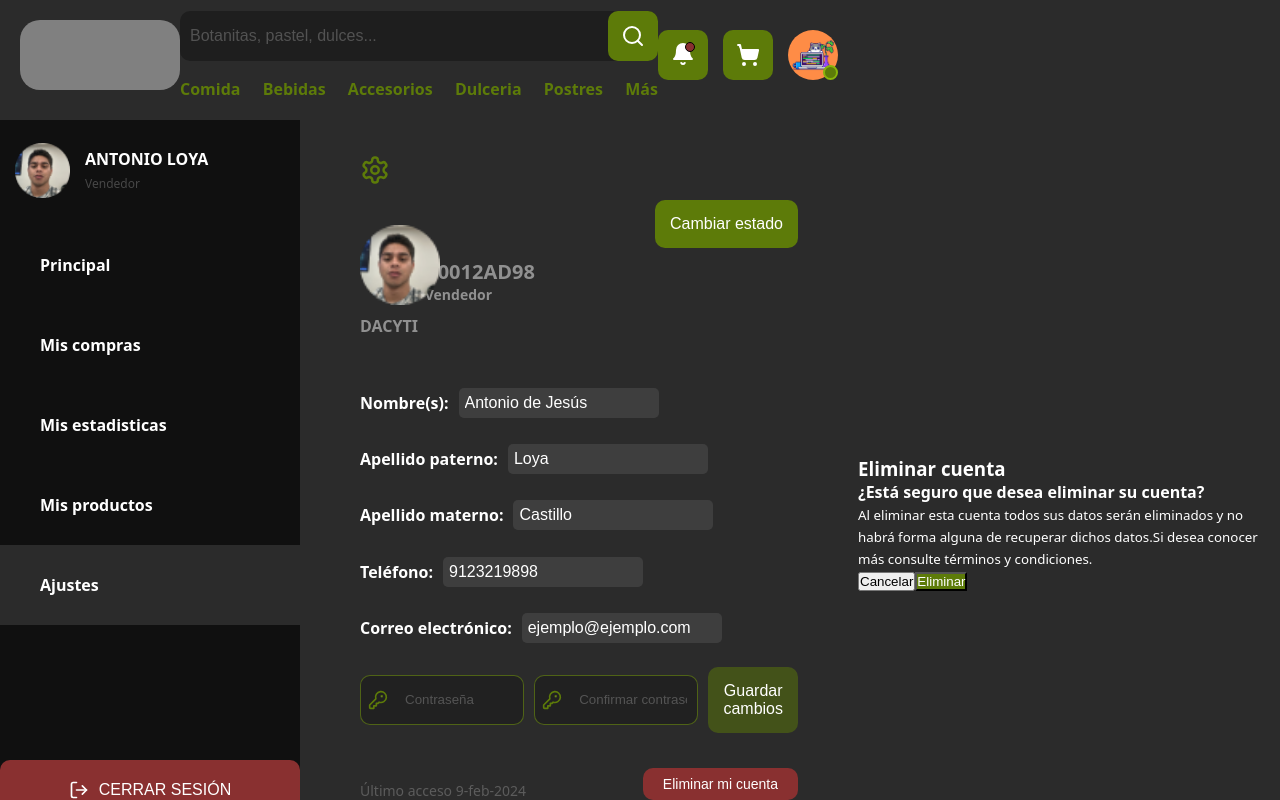
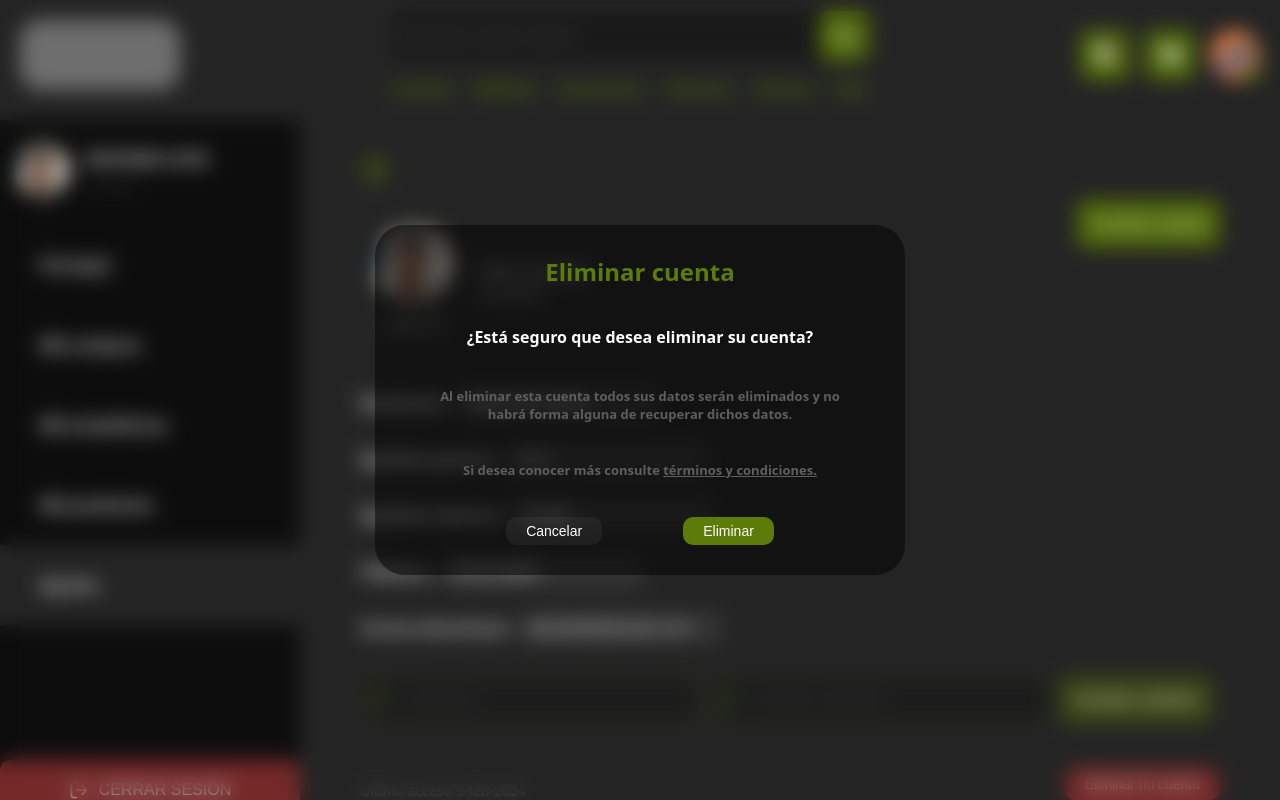
Before and after one commit to adrianhdez2/choco-market, a React (Vite) app: page /user/settings in a window 1280 px wide. Both pictures are taken after a click on the button "Eliminar mi cuenta". Shown: the top 800 px of the page. Built offline with nearby package versions, Linux system fonts and the light colour scheme.

Commit message:
Styles for modal delete account

```diff
--- a/src/styles/index.css
+++ b/src/styles/index.css
@@ -1975,7 +1975,6 @@ input[type="number"]::-webkit-outer-spin-button {
     height: 100%;
     display: flex;
     align-items: start;
-    justify-content: start;
 }
 
 .settings_img_user_container {
@@ -1983,9 +1982,9 @@ input[type="number"]::-webkit-outer-spin-button {
     height: 100%;
     display: flex;
     flex-direction: column;
-    align-items: start;
-    justify-content: center;
+    align-items: center;
     row-gap: 10px;
+    justify-content: center;
 }
 
 .settings_details_user_container {
@@ -2163,6 +2162,91 @@ input[type="number"]::-webkit-outer-spin-button {
     cursor: pointer;
 }
 
+/* MODAL CERRAR SESION */
+
+.container_dialog {
+    position: fixed;
+    top: 0;
+    left: 0;
+    width: 100%;
+    height: 100%;
+    display: flex;
+    align-items: center;
+    justify-content: center;
+    background-color: var(--black-14);
+    backdrop-filter: blur(10px);
+    text-align: center;
+    row-gap: 20px;
+}
+
+.dialog {
+    width: 100%;
+    max-width: 530px;
+    height: 100%;
+    height: 350px;
+    display: flex;
+    flex-direction: column;
+    align-items: center;
+    justify-content: space-between;
+    background-color: var(--black-50);
+    border-radius: 30px;
+    padding: 30px 50px;
+}
+
+.dialog_title {
+    font-size: 24px;
+    font-weight: bold;
+    color: var(--primary);
+}
+
+.dialog_question {
+    font-size: 16px;
+    font-weight: bold;
+    color: var(--white);
+}
+
+.dialog_terms, .dialog_terms a {
+    font-size: 13px;
+    font-weight: bold;
+    color: var(--gray);
+}
+
+.dialog_terms a {
+    text-decoration: underline;
+}
+
+.dialog_btns {
+    width: 100%;
+    display: flex;
+    align-items: center;
+    justify-content: space-evenly;
+}
+
+.btn_dialog {
+    padding: 6px 20px;
+    border-radius: 10px;
+    border: none;
+    outline: none;
+    transition: all .3s ease-in-out;
+    font-size: 14px;
+}
+
+.btn_cancel {
+    background-color: var(--white-5);
+    color: var(--white);
+    cursor: pointer;
+}
+
+.btn_cancel:hover,
+.btn_cancel:active {
+    background-color: var(--white-15);
+}
+
+.expand {
+    transform: scale(.5);
+    animation: expand .3s forwards;
+}
+
 /* FOOTER */
 
 .footer {
@@ -2258,6 +2342,14 @@ input[type="number"]::-webkit-outer-spin-button {
 @keyframes loading {
     to {
         transform: rotate(360deg);
+    }
+}
+
+/* ANIMACION DE MODAL */
+
+@keyframes expand {
+    to {
+        transform: scale(1);
     }
 }
 
@@ -2348,6 +2440,14 @@ input[type="number"]::-webkit-outer-spin-button {
         width: 50%;
     }
 
+    .settings_img_user_container {
+        align-items: start;
+    }
+
+    .settings_img_user_div {
+        margin-left: 10px;
+    }
+
     .settings_details_user_container {
         align-items: end;
     }
@@ -2473,6 +2573,10 @@ input[type="number"]::-webkit-outer-spin-button {
     .container_inputs_signup {
         align-items: center;
     }
+
+    .dialog {
+        padding: 20px;
+    }
 }
 
 @media screen and (max-width: 550px) {
--- a/src/styles/variables.css
+++ b/src/styles/variables.css
@@ -27,6 +27,8 @@
     --black-80: rgba(0, 0, 0, 0.8);
 
     --white: #fff;
+    --white-5: rgba(255, 255, 255, 0.05);
+    --white-15: rgba(255, 255, 255, 0.15);
     --white-23: rgba(255, 255, 255, 0.23);
     --white-37: rgba(255, 255, 255, 0.37);
     --white-48: rgba(255, 255, 255, 0.48);
```
